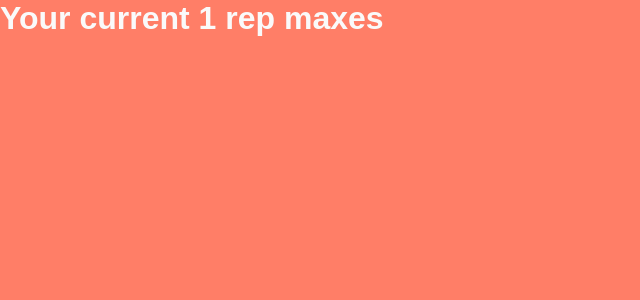
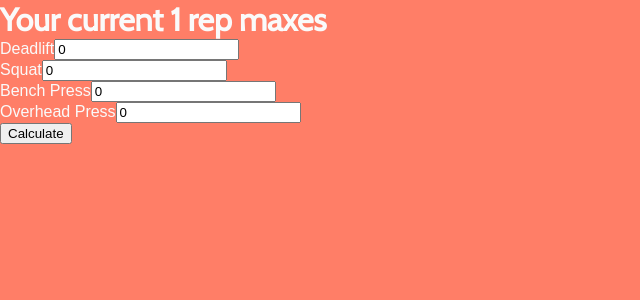
Before and after one commit to ArjanJ/531-calculator, a React (Create React App) app: page / in a window 1280 px wide. Shown: the top 300 px of the page, without its empty margins (0-640 px from the left). Built offline with nearby package versions, Linux system fonts and the light colour scheme.

Commit message:
setup data structure for currentmaxes in this.state, add methods for onChange and onSubmit

```diff
--- a/public/index.html
+++ b/public/index.html
@@ -15,16 +15,7 @@
     -->
     <title>531 Calculator</title>
 
-    <script>
-      (function(d) {
-        var config = {
-          kitId: 'xbs6rbk',
-          scriptTimeout: 3000,
-          async: true
-        },
-        h=d.documentElement,t=setTimeout(function(){h.className=h.className.replace(/\bwf-loading\b/g,"")+" wf-inactive";},config.scriptTimeout),tk=d.createElement("script"),f=false,s=d.getElementsByTagName("script")[0],a;h.className+=" wf-loading";tk.src='https://use.typekit.net/'+config.kitId+'.js';tk.async=true;tk.onload=tk.onreadystatechange=function(){a=this.readyState;if(f||a&&a!="complete"&&a!="loaded")return;f=true;clearTimeout(t);try{Typekit.load(config)}catch(e){}};s.parentNode.insertBefore(tk,s)
-      })(document);
-    </script>
+    <link href="https://fonts.googleapis.com/css?family=Cabin" rel="stylesheet">
   </head>
   <body>
     <div id="root"></div>
--- a/src/App.css
+++ b/src/App.css
@@ -1,5 +1,5 @@
 body {
-  font-family: 'brandon-grotesque', 'Arial', sans-serif;
+  font-family: 'Cabin', 'Arial', sans-serif;
   -webkit-font-smoothing: antialiased;
 	-moz-osx-font-smoothing: grayscale;
   text-rendering: optimizeLegibility;
@@ -15,5 +15,5 @@ body {
 h1, h2, h3, p, a, li  {
   margin: 0;
   padding: 0;
-  font-family: 'brandon-grotesque', 'Arial', sans-serif;
+  font-family: 'Cabin', 'Arial', sans-serif;
 }
--- a/src/App.js
+++ b/src/App.js
@@ -3,10 +3,41 @@ import CurrentMax from './current-max/CurrentMax';
 import './App.css';
 
 class App extends Component {
+  constructor(props) {
+    super(props);
+    this.handleCurrentMaxChange = this.handleCurrentMaxChange.bind(this);
+    this.handleCurrentMaxSubmit = this.handleCurrentMaxSubmit.bind(this);
+    this.state = {
+      currentMaxes: {
+        benchPress: 0,
+        deadlift: 0,
+        overheadPress: 0,
+        squat: 0,
+      },
+    };
+  }
+
+  handleCurrentMaxChange(lift, value) {
+    this.setState({
+      currentMaxes: Object.assign({}, this.state.currentMaxes, {
+        [lift]: value,
+      }),
+    });
+  }
+
+  handleCurrentMaxSubmit(event) {
+    event.preventDefault();
+    console.log(this.state.currentMaxes);
+  }
+
   render() {
+    const { currentMaxes } = this.state;
     return (
       <div className="App">
-        <CurrentMax />
+        <CurrentMax
+          currentMaxes={currentMaxes}
+          handleChange={this.handleCurrentMaxChange}
+          handleSubmit={this.handleCurrentMaxSubmit} />
       </div>
     );
   }
--- a/src/current-max/CurrentMax.js
+++ b/src/current-max/CurrentMax.js
@@ -1,9 +1,17 @@
 import React, { Component } from 'react';
+import CurrentMaxForm from './CurrentMaxForm';
 
 class CurrentMax extends Component {
   render() {
+    const { currentMaxes, handleChange, handleSubmit } = this.props;
     return (
-      <h1>Your current 1 rep maxes</h1>
+      <div className="CurrentMax">
+        <h1>Your current 1 rep maxes</h1>
+        <CurrentMaxForm
+          currentMaxes={currentMaxes}
+          onChange={handleChange}
+          onSubmit={handleSubmit} />
+      </div>
     );
   }
 }
--- /dev/null
+++ b/src/current-max/CurrentMaxForm.js
@@ -0,0 +1,47 @@
+import React from 'react';
+
+const CurrentMaxForm = ({ currentMaxes = {}, onChange, onSubmit }) => (
+  <form onSubmit={onSubmit}>
+    <div>
+      <label>Deadlift</label>
+      <input
+        id="deadlift"
+        name="deadlift"
+        onChange={event => onChange('deadlift', event.target.value)}
+        type="num"
+        value={currentMaxes.deadlift} />
+    </div>
+    <div>
+      <label>Squat</label>
+      <input
+        id="squat"
+        name="squat"
+        onChange={event => onChange('squat', event.target.value)}
+        type="num"
+        value={currentMaxes.squat}/>
+    </div>
+    <div>
+      <label>Bench Press</label>
+      <input
+        id="benchpress"
+        name="benchpress"
+        onChange={event => onChange('benchPress', event.target.value)}
+        type="num"
+        value={currentMaxes.benchPress} />
+    </div>
+    <div>
+      <label>Overhead Press</label>
+      <input
+        id="overheadpress"
+        name="overheadpress"
+        onChange={event => onChange('overheadPress', event.target.value)}
+        type="num"
+        value={currentMaxes.overheadPress} />
+    </div>
+    <div>
+      <button type="submit">Calculate</button>
+    </div>
+  </form>
+);
+
+export default CurrentMaxForm;
```
Also changed, not shown: src/logo.svg (deleted).
